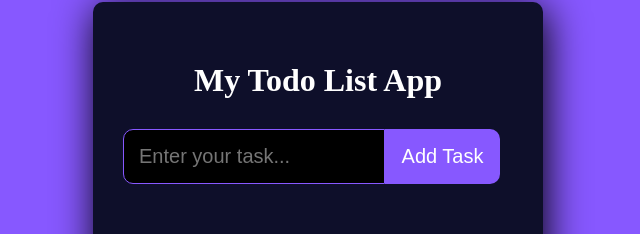
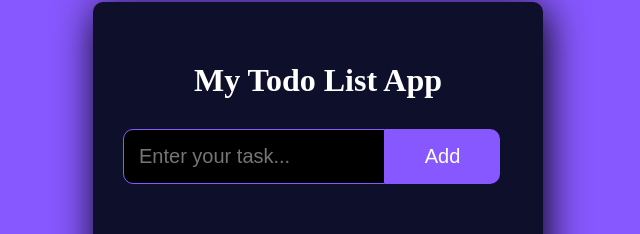
Before and after one commit to Josh565565/Todo-React-App, a React (Vite) app: page / in a window 1280 px wide. Shown: the part 68-302 px from the top of the page, without its empty margins (322-962 px from the left). Built offline with nearby package versions, Linux system fonts and the light colour scheme.

Commit message:
Updated Form.jsx

```diff
--- a/src/components/Form.jsx
+++ b/src/components/Form.jsx
@@ -44,7 +44,7 @@ const Form = ({ input, setInput, todos, setTodos, editTodo, setEditTodo }) => {
         onChange={onInputChange}
       />
       <button className="button-add" type="submit">
-        {editTodo ? "OK" : "Add Task"}
+        {editTodo ? "OK" : "Add"}
       </button>
     </form>
   );
```
